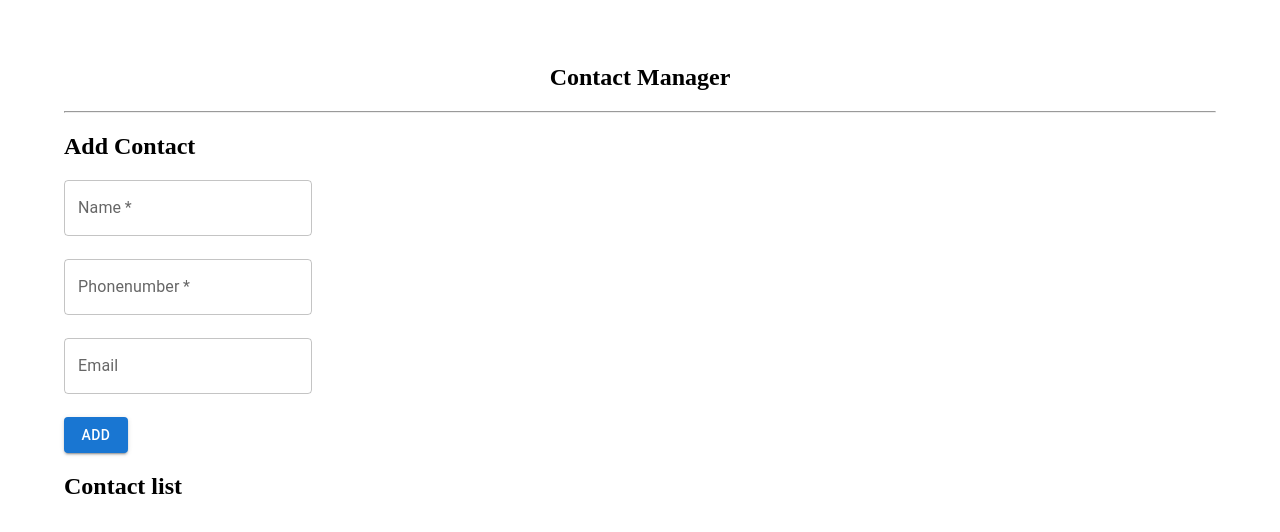
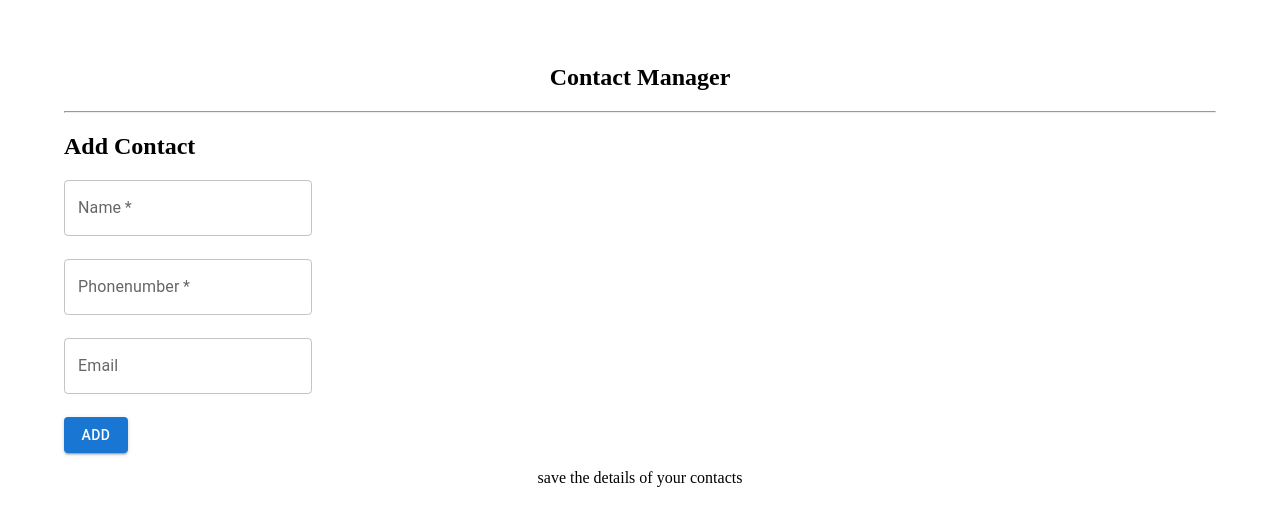
Before and after one commit to NarayanaRavuri123/Contact_Information, a React (Create React App) app: page /addContact in a window 1280 px wide. Shown: the top 532 px of the page. Built offline with nearby package versions, Linux system fonts and the light colour scheme.

Commit message:
Completed all the functionalities- should proceed with Routes

```diff
--- a/package.json
+++ b/package.json
@@ -13,8 +13,11 @@
     "@testing-library/user-event": "^13.5.0",
     "react": "^18.2.0",
     "react-dom": "^18.2.0",
+    "react-router-dom": "^6.15.0",
     "react-scripts": "5.0.1",
     "styled-components": "^5.3.11",
+    "uuid": "^9.0.0",
+    "uuidv4": "^6.2.13",
     "web-vitals": "^2.1.4"
   },
   "scripts": {
--- a/src/Components/AddContact.css
+++ b/src/Components/AddContact.css
@@ -1,6 +1,10 @@
 .namefield {
     margin-bottom: 2%;
 }
+.message {
+    text-align: center;
+}
+
 
 @media only screen and (max-width: 600px) {
     .namefield {
--- a/src/Components/AddContact.js
+++ b/src/Components/AddContact.js
@@ -25,6 +25,7 @@ class AddContact extends React.Component {
         return (
             <div>
                 <h2>Add Contact</h2>
+
                 <form onSubmit={this.addContacts}>
                     <div className="namefield">
                         <TextField
@@ -54,6 +55,7 @@ class AddContact extends React.Component {
                             onChange={(e)=>this.setState({email:e.target.value})}/>
                     </div>
                     <Button variant="contained" type="submit">Add</Button>
+                    <p className='message'>save the details of your contacts</p>
                 </form>
             </div>
         )
--- a/src/Components/App.js
+++ b/src/Components/App.js
@@ -1,35 +1,58 @@
 import React, { useEffect, useState } from 'react';
+import { v4 as uuidv4 } from 'uuid';
 import './App.css';
 import Header from './Header';
 import AddContact from './AddContact';
 import ContactList from './ContactList';
+import { Routes, Route } from 'react-router-dom';
+
 
 
 function App() {
-  const [contactlist, setcontactlist] = useState([]);
+  const [contactlist, setContactlist] = useState([]);
 
   const addContactHandler = (contact) => {
-    setcontactlist([...contactlist, contact]);
+    setContactlist([...contactlist, { id: uuidv4(), ...contact }]);
+
   }
 
+  const deleteContactHandler = (id) => {
+    const newContactlist = contactlist.filter((contact) => {
+      return contact.id !== id;
+    })
+    setContactlist(newContactlist);
+  }
+
+  //the retrieval part from the local storage is working but the retrieved value  in not getting set to the contactlist
+  //so commenting the code for the time being
+  // useEffect(() => {
+  //   const localcontactlist = JSON.parse(localStorage.getItem("contactlist"));
+  //   console.log("Initial localcontactlist:", localcontactlist);
+
+  //   setContactlist(localcontactlist);
+  // }, []);
+
+  // useEffect(() => {
+  //   console.log("Updated contactlist:", contactlist);
+  // }, [contactlist]);
+
+
+  // store the contacts to the local storage, when contactlist state is changed
   useEffect(() => {
-    const localcontactlist =JSON.parse(sessionStorage.getItem("contactlist")) ;
-    if (localcontactlist) {
-      setcontactlist(localcontactlist);
-    }
-  },[]);
-  //complete the retreval part from local storage
-
-  useEffect(() => {
-    sessionStorage.setItem("contactlist", JSON.stringify(contactlist));
+    localStorage.setItem("contactlist", JSON.stringify(contactlist));
   }, [contactlist]);
 
 
   return (
     <div>
       <Header />
-      <AddContact addContactHandler={addContactHandler} />
-      <ContactList contactlist={contactlist} />
+      <Routes>
+
+        <Route exact path = "/addContact" element= {<AddContact addContactHandler={addContactHandler} />} />
+
+        <Route exact path='/contactList' element={<ContactList contactlist={contactlist} deleteContactHandler={deleteContactHandler} />}></Route>
+      </Routes>
+
     </div>
   );
 }
--- a/src/Components/ContactCard.js
+++ b/src/Components/ContactCard.js
@@ -4,22 +4,25 @@ import Avatar from "@mui/material/Avatar";
 import DeleteIcon from '@mui/icons-material/Delete';
 //install the icons
 import './contactCard.css';
+import download from '../Images/download.png'
+
+const ContactCard = (props) => {
+    console.log(props);
+    const { name, phonenumber, email,id } = props.contact;
 
 
-const ContactCard = (props) => {
-    const { name, phonenumber, email } = props.contact;
-
     return (
-        <Box sx={{ p: 2, border: '1px dashed grey',borderRadius:'2%' }}>
+        <Box sx={{ p: 2, border: '1px dashed grey',borderRadius:'5%' }}>
             <div>
-                <Avatar component="span" alt="krofile_image" src="src/Images/download"></Avatar>
+                <Avatar component="span" alt="krofile_image" src={download}></Avatar>
                 <div className="deleteicon">
-                    <DeleteIcon sx={{color:'red'}} ></DeleteIcon>
+                    <DeleteIcon sx={{color:'red'}}
+                        onClick = {()=>props.deleteContactHandler(id)}
+                     ></DeleteIcon>
                 </div>
 
                 {
-                    name && <h2>{name}</h2>
-                }
+                    name && <h2>{name}</h2>        }
             </div>
             {
                 phonenumber && <h3>{phonenumber}</h3>
--- a/src/Components/ContactList.js
+++ b/src/Components/ContactList.js
@@ -3,6 +3,7 @@ import ContactCard from "./ContactCard";
 
 const ContactList = (props) => {
     const contactlist = props.contactlist;
+
 
     return (
         <div>
@@ -10,7 +11,7 @@ const ContactList = (props) => {
             {
                 contactlist.map((contact,index) => (
 
-                    contact.name && <ContactCard key={index}  contact={contact} />
+                    contact.name && <ContactCard key={index}  contact={contact} deleteContactHandler = {props.deleteContactHandler} />
                 ))
             }
         </div>
--- a/src/index.js
+++ b/src/index.js
@@ -1,10 +1,14 @@
 import React from 'react';
 import ReactDOM from 'react-dom/client';
 import App from './Components/App';
+import { BrowserRouter } from 'react-router-dom';
 
 const root = ReactDOM.createRoot(document.getElementById('root'));
 root.render(
-  <React.StrictMode>
-    <App />
-  </React.StrictMode>
+
+  <BrowserRouter>
+    <React.StrictMode>
+      <App />
+    </React.StrictMode>
+  </BrowserRouter>
 );
```
Also changed, not shown: src/Images/businessman-character-avatar-isolated_24877-60111.avif (deleted), 1 other file (tests, documents, lock files or other folders).
